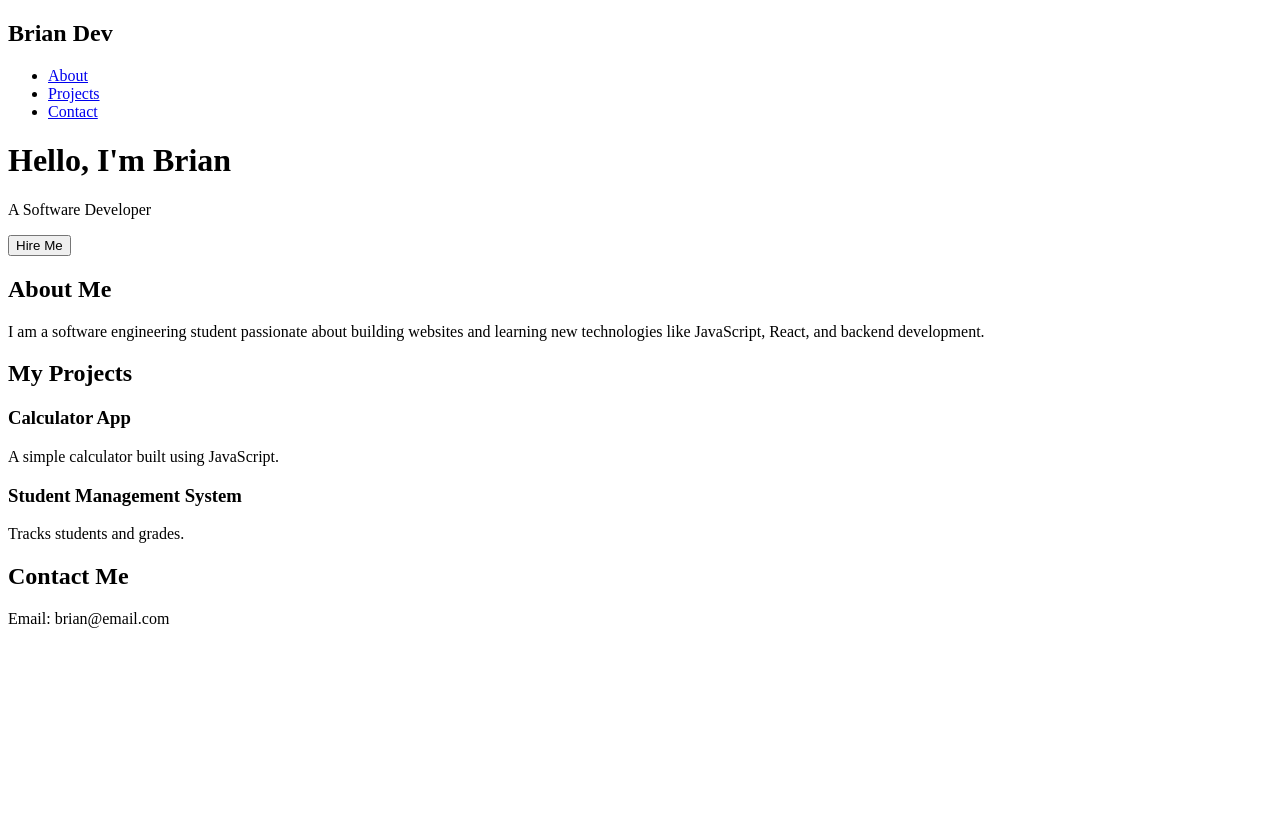
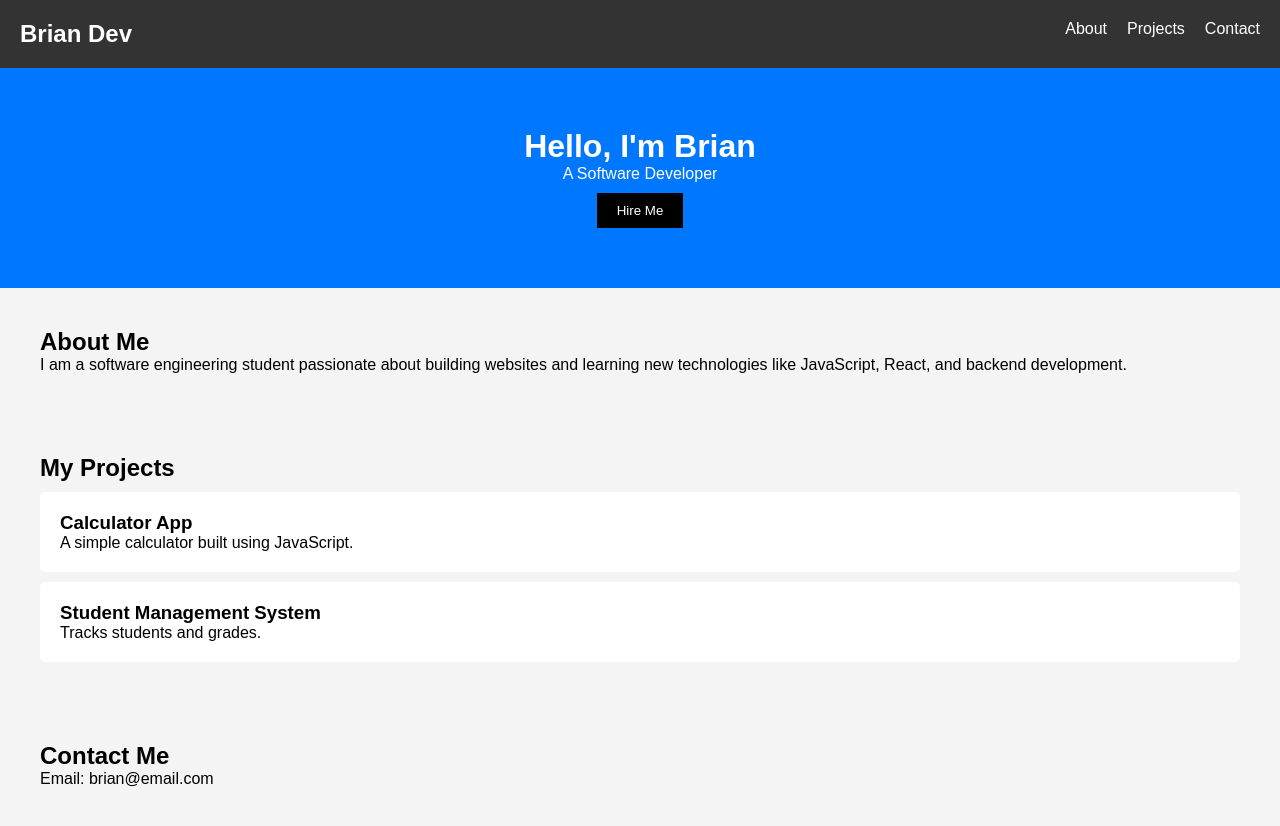
Before and after one commit to B-koros/netnaija, a plain HTML site: page index.html in a window 1280 px wide. Before the commit the page ends 800 px from the top, so only its background shows below. Drawn offline with Linux system fonts and the light colour scheme; a script that the page names is missing.

Commit message:
added css file and modified the  css link

```diff
--- /dev/null
+++ b/index.css
@@ -0,0 +1,69 @@
+/* Remove default browser spacing */
+*{
+    margin:0;
+    padding:0;
+    box-sizing:border-box;
+}
+
+/* Style the whole page */
+body{
+    font-family: Arial;
+    background:#f4f4f4;
+}
+
+/* Navigation bar styling */
+nav{
+    display:flex;
+    justify-content:space-between;
+    padding:20px;
+    background:#333;
+    color:white;
+}
+
+/* Remove bullet points */
+nav ul{
+    list-style:none;
+    display:flex;
+}
+
+/* Space between menu items */
+nav ul li{
+    margin-left:20px;
+}
+
+/* Navigation links */
+nav a{
+    color:white;
+    text-decoration:none;
+}
+
+/* Hero section */
+header{
+    text-align:center;
+    padding:60px;
+    background:#0077ff;
+    color:white;
+}
+
+/* Button styling */
+button{
+    padding:10px 20px;
+    border:none;
+    background:black;
+    color:white;
+    margin-top:10px;
+    cursor:pointer;
+}
+
+/* Section styling */
+section{
+    padding:40px;
+}
+
+/* Project card */
+.project{
+    background:white;
+    padding:20px;
+    margin-top:10px;
+    border-radius:5px;
+}
--- a/index.html
+++ b/index.html
@@ -9,7 +9,7 @@
     <title>Brian Portfolio</title>
 
     <!-- Link to external CSS file -->
-    <link rel="stylesheet" href="style.css">
+    <link rel="stylesheet" href="index.css">
 </head>
 <body>
 
```
